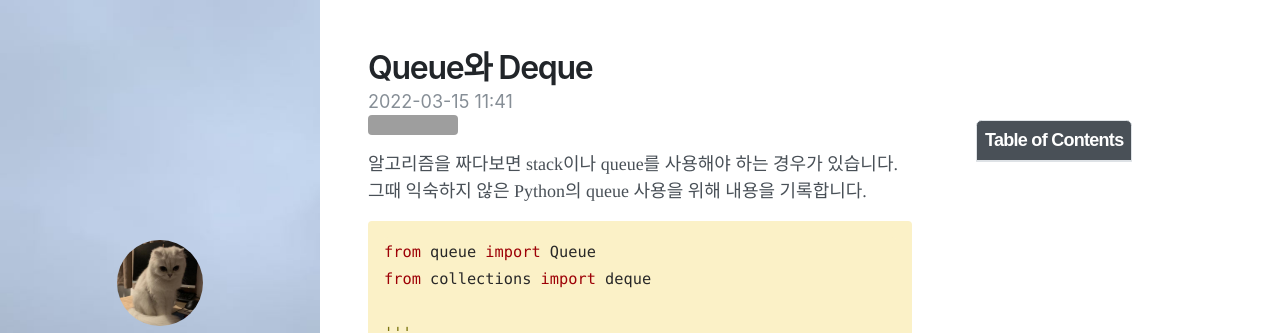
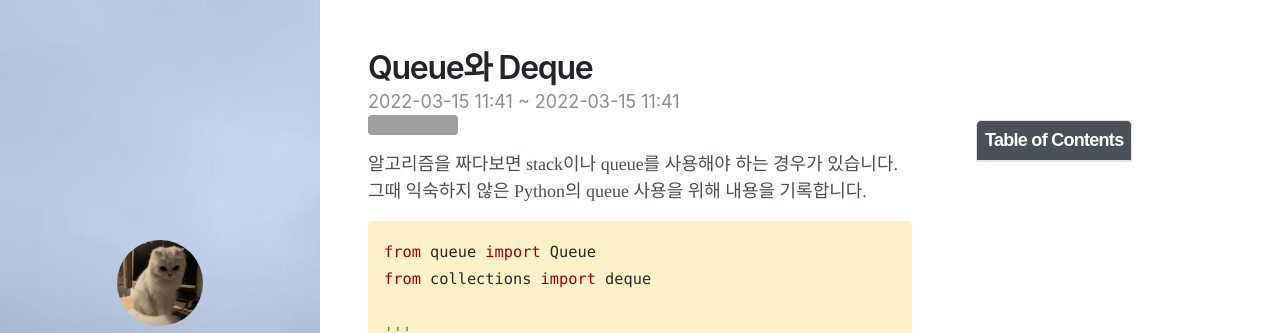
Before and after one commit to mukhoplus/mukhoplus.github.io, a Jekyll site: the page built from _posts/2022-03-15-Queue와 Deque copy.md, in a window 1280 px wide and 900 px high. Shown: the top 333 px of the window. Built offline with Jekyll 4.4.1, drawn with Linux system fonts in a browser that asks for light colours; nearby versions of some CDN libraries; comment, search, counter and statistics services are not loaded; grey boxes are pictures that could not be loaded.

Commit message:
Update Posting

```diff
--- a/_posts/2022-03-15-Queue와 Deque copy.md
+++ b/_posts/2022-03-15-Queue와 Deque copy.md
@@ -2,6 +2,7 @@
 layout: post
 title: Queue와 Deque
 date: 2022-03-15 11:41 +0000
+last_modified_at: 2022-03-15 11:41 +0000
 tags: [코딩테스트, Python]
 toc:  true
 ---
```
Also changed, not shown: _posts/2022-03-15-itertools.md (+1 -0 lines).
